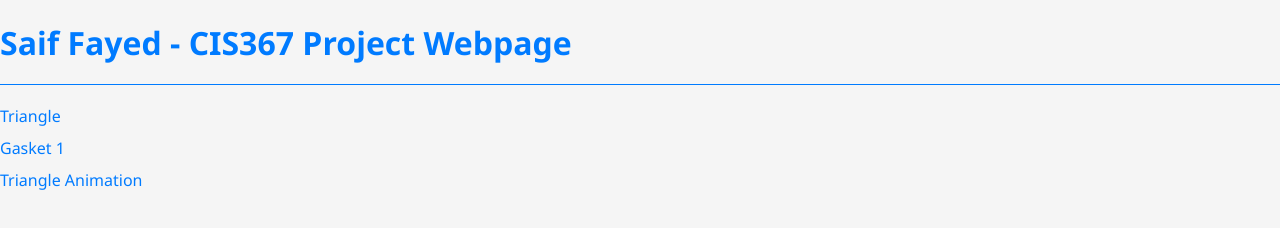
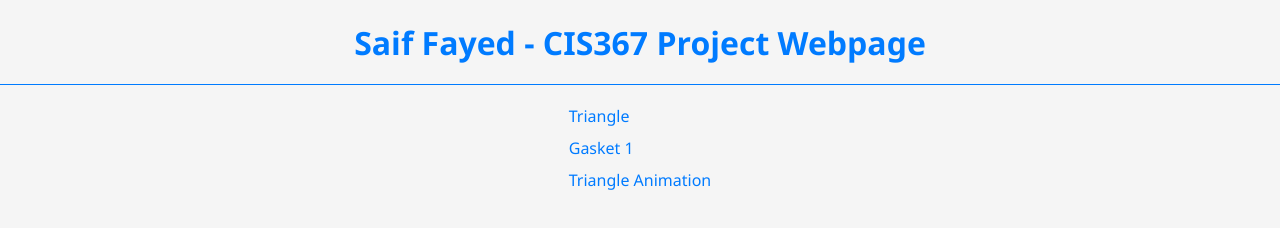
Before and after one commit to saiffayed/saiffayed.github.io, a plain HTML site: page index.html in a window 1280 px wide. Drawn offline with Linux system fonts and the light colour scheme.

Commit message:
updated page alignment

```diff
--- a/index.html
+++ b/index.html
@@ -11,6 +11,7 @@
             background-color: #f5f5f5;
             margin: 0;
             padding: 0;
+            text-align: center; /* Center align content */
         }
 
         h1 {
@@ -23,13 +24,15 @@
             border: none;
             height: 1px;
             background-color: #007bff;
-            margin: 20px 0;
+            margin: 20px auto; /* Center horizontal rule */
         }
 
         ul {
             list-style: none;
             padding: 0;
             margin: 0;
+            text-align: left; /* Left align list items */
+            display: inline-block; /* Center list */
         }
 
         li {
```
